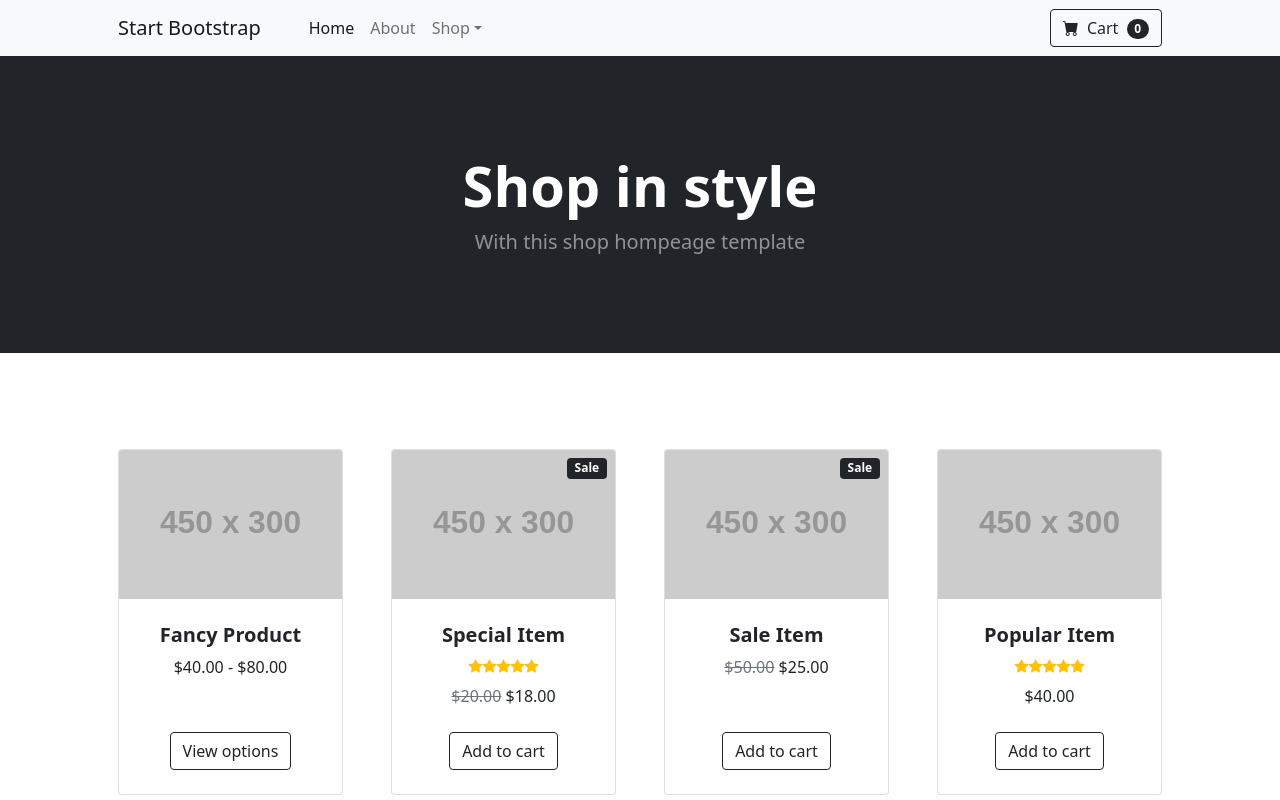
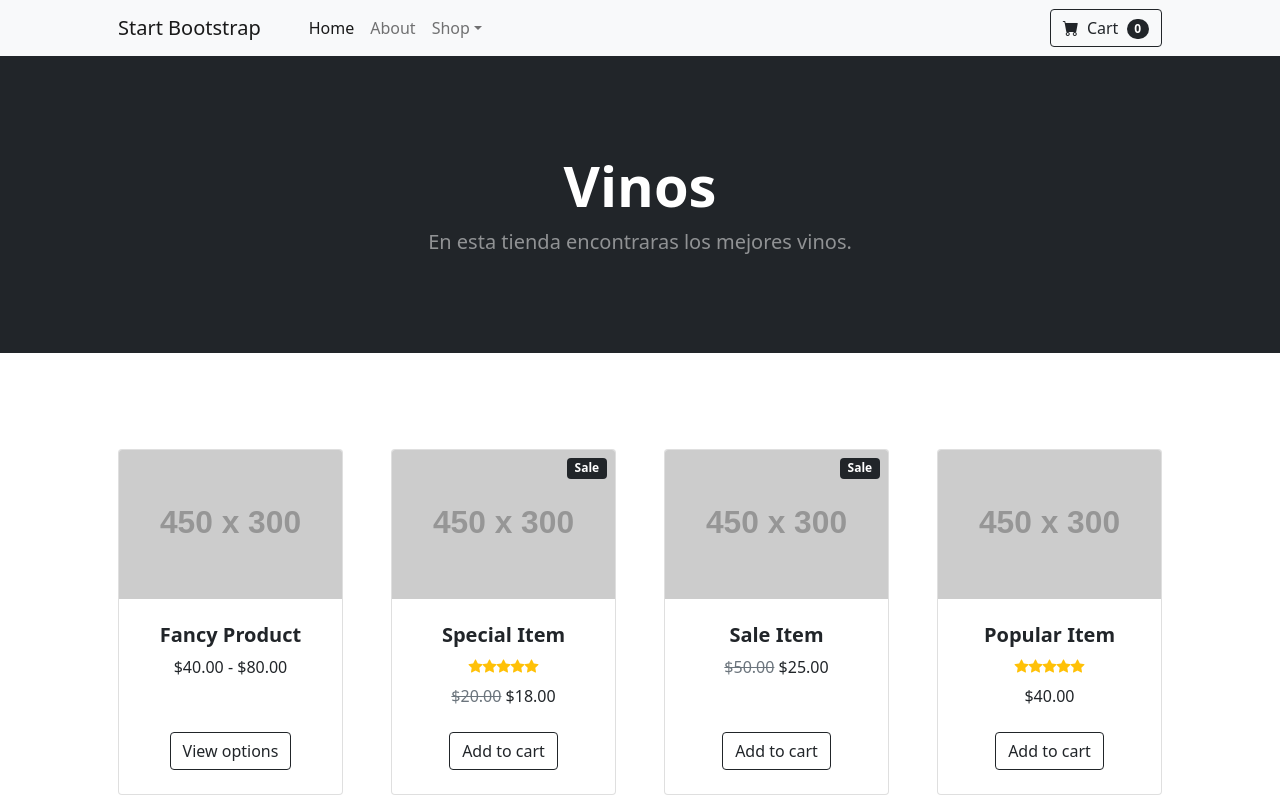
Before and after one commit to c1obo/parcial1, a plain HTML site: page index.html in a window 1280 px wide. Shown: the top 800 px of the page. Drawn offline with nearby package versions, Linux system fonts and the light colour scheme; placeholder pictures from the web are drawn by us.

Commit message:
Boceto
Se hace un boceto de la pagina de productos

```diff
--- a/index.html
+++ b/index.html
@@ -47,8 +47,8 @@
         <header class="bg-dark py-5">
             <div class="container px-4 px-lg-5 my-5">
                 <div class="text-center text-white">
-                    <h1 class="display-4 fw-bolder">Shop in style</h1>
-                    <p class="lead fw-normal text-white-50 mb-0">With this shop hompeage template</p>
+                    <h1 class="display-4 fw-bolder">Vinos</h1>
+                    <p class="lead fw-normal text-white-50 mb-0">En esta tienda encontraras los mejores vinos.</p>
                 </div>
             </div>
         </header>
```
